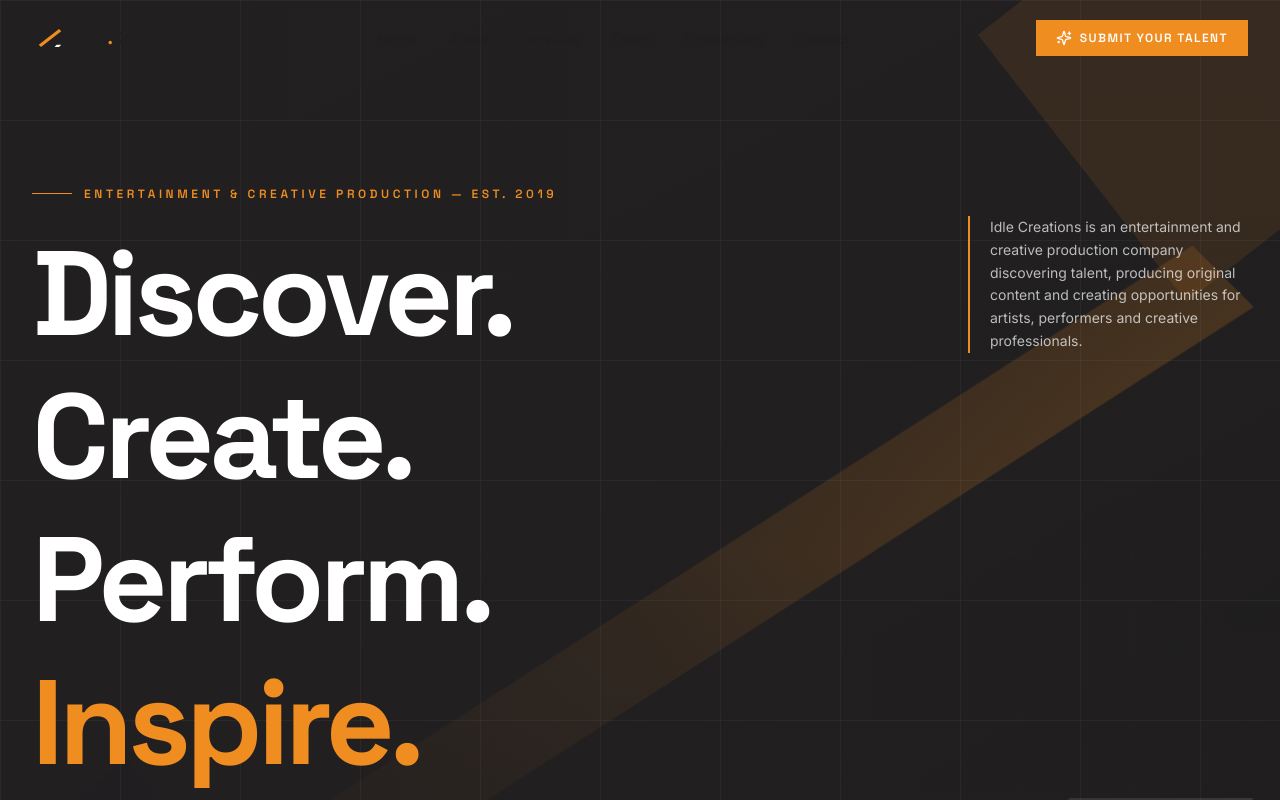
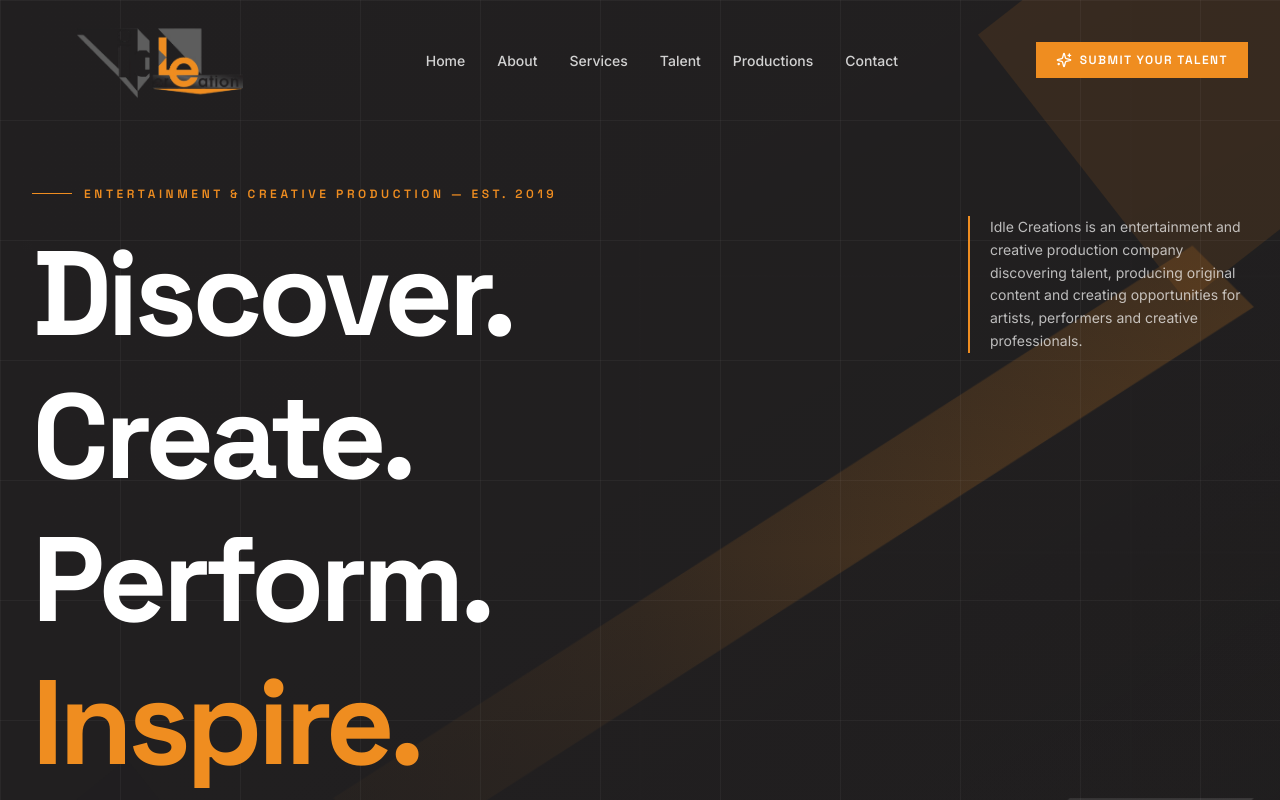
Before and after one commit to Xzanam/idle-creations, a React (Vite) app: page / in a window 1280 px wide. Shown: the top 800 px of the page. Built offline with nearby package versions, Linux system fonts and the light colour scheme.

Commit message:
Use logo.png and fix nav bar

```diff
--- a/src/components/Navigation.tsx
+++ b/src/components/Navigation.tsx
@@ -35,28 +35,26 @@ export function Navigation() {
 
   return (
     <header
-      className={`fixed inset-x-0 top-0 z-50 transition-all duration-500 ${
-        scrolled
+      className={`fixed inset-x-0 top-0 z-50 transition-all duration-500 ${scrolled
           ? 'border-b border-brand-charcoal/10 bg-white/85 backdrop-blur-md'
           : ''
-      }`}
+        }`}
     >
       <nav
         aria-label="Primary"
-        className={`mx-auto flex max-w-7xl items-center justify-between px-5 transition-all duration-500 sm:px-8 ${
-          scrolled ? 'py-3' : 'py-5'
-        }`}
+        className={`mx-auto flex max-w-7xl items-center justify-between px-5 transition-all duration-500 sm:px-8 ${scrolled ? 'py-3' : 'py-5'
+          }`}
       >
         <a
           href="#home"
           onClick={close}
-          className="flex items-center gap-2.5 text-brand-charcoal"
+          className={`group flex items-center gap-3 transition-opacity hover:opacity-80 ${scrolled ? 'text-brand-charcoal' : 'text-white'}`}
           aria-label="Idle Creations — home"
         >
-          <LogoMark className="h-9 w-9" />
-          <span className="font-display text-lg font-bold tracking-tight">
-            Idle<span className="text-brand-orange">.</span>Creations
-          </span>
+          <LogoMark className="h-10 w-10" />
+          {/* <span className="font-display text-lg font-bold tracking-tight"> */}
+          {/* Idle<span className="text-brand-orange transition-colors group-hover:text-brand-charcoal">.</span>Creations */}
+          {/* </span> */}
         </a>
 
         <ul className="hidden items-center gap-8 lg:flex">
@@ -64,7 +62,7 @@ export function Navigation() {
             <li key={item.href}>
               <a
                 href={item.href}
-                className="group relative text-sm font-medium text-brand-charcoal/80 transition-colors hover:text-brand-charcoal"
+                className={`group relative text-sm font-medium transition-colors ${scrolled ? 'text-brand-charcoal/80 hover:text-brand-charcoal' : 'text-white/80 hover:text-white'}`}
               >
                 {item.label}
                 <span
@@ -90,7 +88,7 @@ export function Navigation() {
             aria-expanded={open}
             aria-controls="mobile-menu"
             aria-label={open ? 'Close menu' : 'Open menu'}
-            className="inline-flex h-11 w-11 items-center justify-center border border-brand-charcoal/15 text-brand-charcoal transition-colors hover:border-brand-charcoal lg:hidden"
+            className={`inline-flex h-11 w-11 items-center justify-center border transition-colors lg:hidden ${scrolled ? 'border-brand-charcoal/15 text-brand-charcoal hover:border-brand-charcoal' : 'border-white/30 text-white hover:border-white'}`}
           >
             {open ? <X className="h-5 w-5" aria-hidden="true" /> : <Menu className="h-5 w-5" aria-hidden="true" />}
           </button>
--- a/src/components/ui/Logo.tsx
+++ b/src/components/ui/Logo.tsx
@@ -4,15 +4,10 @@ interface LogoMarkProps {
 
 export function LogoMark({ className = '' }: LogoMarkProps) {
   return (
-    <svg
-      viewBox="0 0 64 64"
-      className={className}
-      aria-hidden="true"
-      focusable="false"
-    >
-      <rect width="64" height="64" fill="#211F20" />
-      <path d="M48 16 L52 20 L16 48 L12 44 Z" fill="#EF8D20" />
-      <path d="M52 44 L48 48 L40 48 L44 44 Z" fill="#FFFFFF" />
-    </svg>
+    <img
+      src="images/logo.png"
+      className={`w-64 h-20 rounded-lg object-contain  transition-shadow  ${className}`}
+      alt="Idle Creations"
+    />
   )
 }
```
Also changed, not shown: public/images/logo.jpg (added), public/images/logo.png (added).
